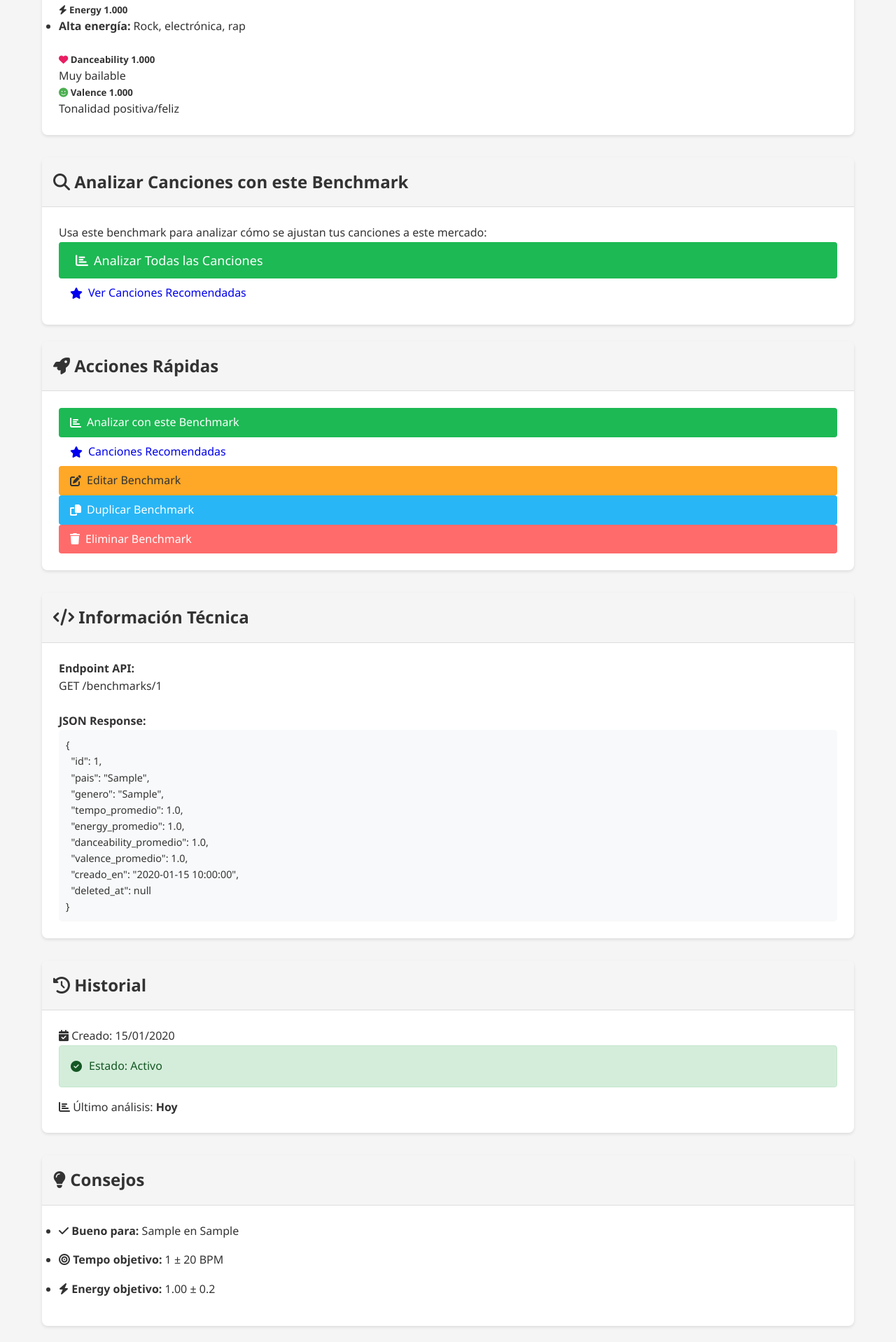
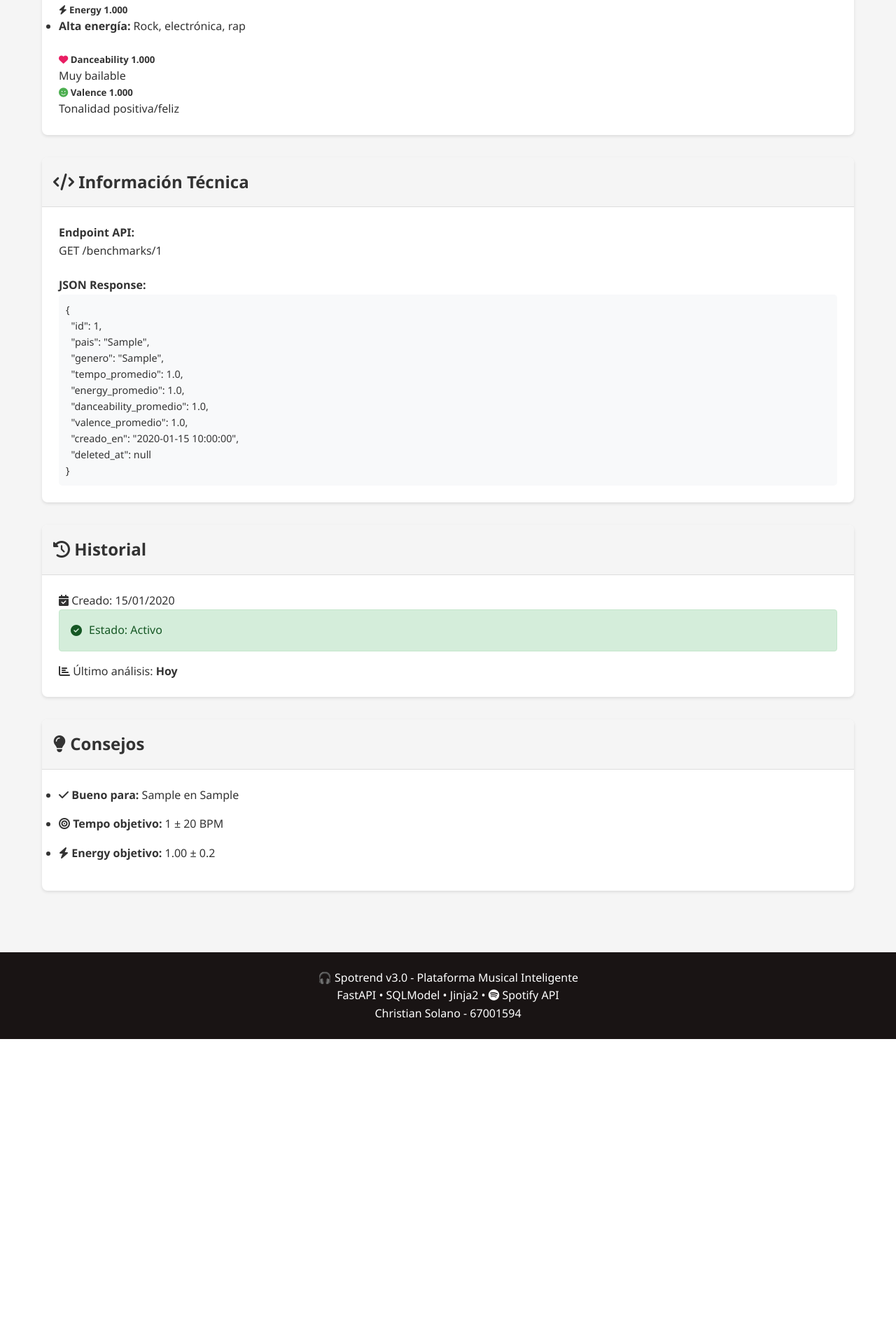
Before and after one commit to CSP3103/SPOTREND, a FastAPI app: page /benchmarks/1 in a window 1280 px wide. Shown: the part 1359-3277 px from the top of the page at 70% size. After the commit the page ends 2844 px from the top, so only its background shows below. Run offline with FastAPI, Linux system fonts and the light colour scheme; tables that the repository leaves empty hold one stand-in row (values such as "Sample post").

Commit message:
Remove benchmark analysis and quick actions sections
Removed unnecessary benchmark analysis and quick action sections from the detail page.

```diff
--- a/templates/benchmarks/detail.html
+++ b/templates/benchmarks/detail.html
@@ -187,53 +187,9 @@
             </div>
         </div>
 
-        <div class="card mt-4">
-            <div class="card-header">
-                <h2><i class="fas fa-search"></i> Analizar Canciones con este Benchmark</h2>
-            </div>
-            <div class="card-body">
-                <p>Usa este benchmark para analizar cómo se ajustan tus canciones a este mercado:</p>
-                <div class="d-grid gap-2">
-                    <a href="/analisis-v2/benchmark/{{ benchmark.id }}" class="btn btn-primary btn-lg">
-                        <i class="fas fa-chart-bar"></i> Analizar Todas las Canciones
-                    </a>
-                    <a href="/recomendaciones/para-benchmark/{{ benchmark.id }}" class="btn btn-success">
-                        <i class="fas fa-star"></i> Ver Canciones Recomendadas
-                    </a>
-                </div>
-            </div>
-        </div>
-    </div>
 
-    <div class="col-md-4">
-        <div class="card">
-            <div class="card-header">
-                <h2><i class="fas fa-rocket"></i> Acciones Rápidas</h2>
-            </div>
-            <div class="card-body">
-                <div class="d-grid gap-2">
-                    <a href="/analisis-v2/benchmark/{{ benchmark.id }}" class="btn btn-primary btn-block">
-                        <i class="fas fa-chart-bar"></i> Analizar con este Benchmark
-                    </a>
 
-                    <a href="/recomendaciones/para-benchmark/{{ benchmark.id }}" class="btn btn-success btn-block">
-                        <i class="fas fa-star"></i> Canciones Recomendadas
-                    </a>
 
-                    <a href="/benchmarks/{{ benchmark.id }}/editar" class="btn btn-warning btn-block">
-                        <i class="fas fa-edit"></i> Editar Benchmark
-                    </a>
-
-                    <a href="/benchmarks/{{ benchmark.id }}/duplicar" class="btn btn-info btn-block">
-                        <i class="fas fa-copy"></i> Duplicar Benchmark
-                    </a>
-
-                    <a href="/benchmarks/{{ benchmark.id }}/eliminar" class="btn btn-danger btn-block">
-                        <i class="fas fa-trash"></i> Eliminar Benchmark
-                    </a>
-                </div>
-            </div>
-        </div>
 
         <div class="card mt-4">
             <div class="card-header">
```
